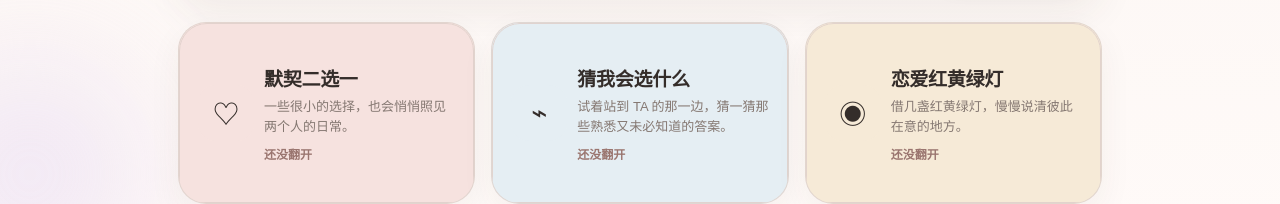
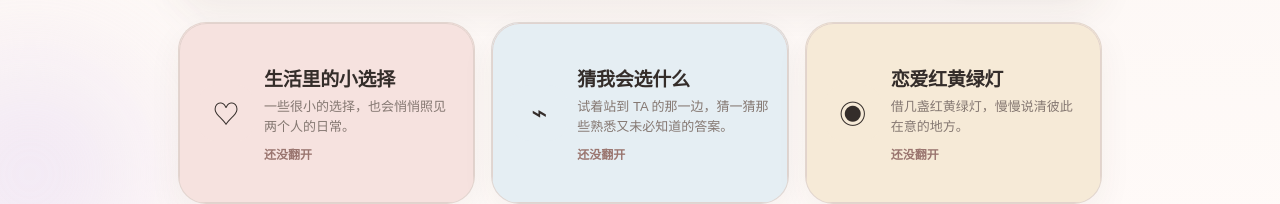
Before and after one commit to caopinhe2004-design/WENJUAN, a website: page index.html in a window 1280 px wide. Shown: the part 466-670 px from the top of the page. Drawn offline with Linux system fonts and the light colour scheme.

Commit message:
Load renamed choice game title

```diff
--- a/index.html
+++ b/index.html
@@ -75,6 +75,7 @@
   <script src="free-choice.js?v=20260824-2056"></script>
   <script src="history-word.js?v=20260824-2138"></script>
   <script src="home-atmosphere.js?v=20260824-2307"></script>
+  <script src="either-title.js?v=20260824-2313"></script>
   <script>
     (function(){
       clearTimeout(window.__coupleQuizBootFallback);
```
